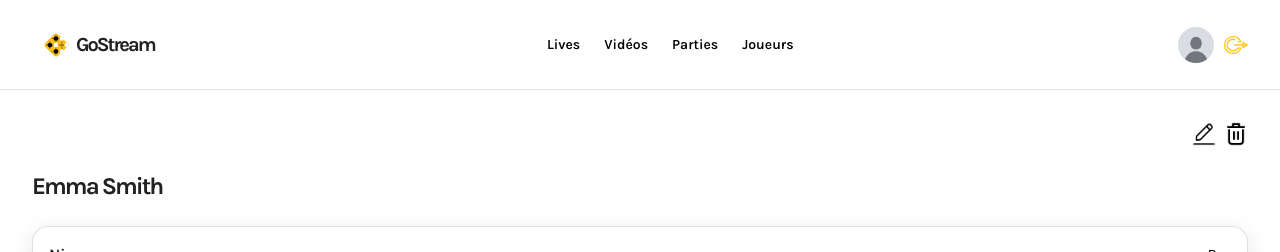
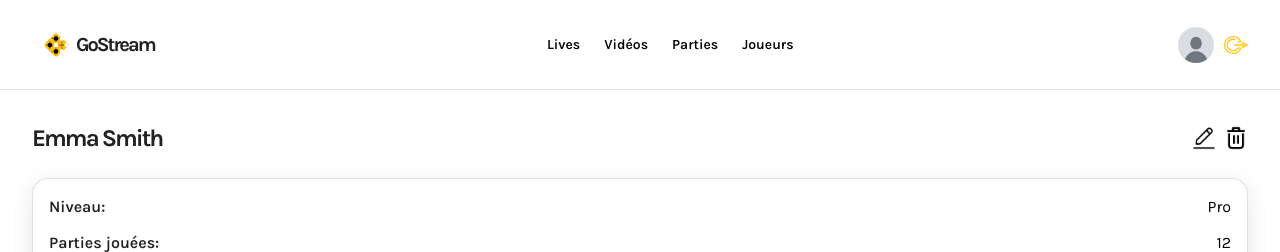
Before and after one commit to sadok-lajmi/TenukiGo-2025, a Next.js app in the folder frontend/: page /player/1 in a window 1280 px wide. Shown: the top 252 px of the page. Built offline with nearby package versions, Linux system fonts and the light colour scheme; no server answers.

Commit message:
amélioration esthétique des pages d'affichage

```diff
--- a/frontend/app/(root)/match/[matchid]/page.tsx
+++ b/frontend/app/(root)/match/[matchid]/page.tsx
@@ -76,14 +76,16 @@
 
   return (
     <main className="wrapper page flex flex-col gap-6 py-8">
+      <div className="flex items-center justify-between">
+      {/* Title */}
+      <h1 className="text-2xl font-bold text-dark-100">{match?.title}</h1>
       <div className="flex justify-end gap-2">
         <Link href={`/match/${matchId}/edit`}>
           <img src="/assets/icons/edit.png" className="w-6 h-6 cursor-pointer left" />
         </Link>
         <DeletePopUp mode="match" id={matchId?.toString()} />
       </div>
-      {/* Title */}
-      <h1 className="text-2xl font-bold text-dark-100">{match?.title}</h1>
+      </div>
 
       {/* Style + Date + Duration */}
       <div className="flex flex-wrap items-center gap-4 text-gray-100 font-medium">
--- a/frontend/app/(root)/player/[playerid]/page.tsx
+++ b/frontend/app/(root)/player/[playerid]/page.tsx
@@ -74,17 +74,19 @@
 
   return (
     <main className="wrapper page flex flex-col gap-6 py-8">
+      <div className="flex items-center justify-between">
+      {/* Player Name */}
+      <h1 className="text-2xl font-bold text-dark-100">
+        {player.firstName} {player.lastName}
+      </h1>
+
       <div className="flex justify-end gap-2">
         <Link href={`/player/${playerId}/edit`}>
           <img src="/assets/icons/edit.png" className="w-6 h-6 cursor-pointer left" />
         </Link>
         <DeletePopUp mode="player" id={playerId?.toString()} />
       </div>
-
-      {/* Player Name */}
-      <h1 className="text-2xl font-bold text-dark-100">
-        {player.firstName} {player.lastName}
-      </h1>
+      </div>
 
       {/* Player Summary Card */}
       <section className="flex flex-col gap-3 border border-gray-20 rounded-2xl shadow-10 p-4 bg-white">
--- a/frontend/app/(root)/video/[videoId]/page.tsx
+++ b/frontend/app/(root)/video/[videoId]/page.tsx
@@ -145,11 +145,15 @@
 return (
 
   <main className="wrapper page flex flex-col gap-6 py-8">
+    <div className="flex items-center justify-between">
+    {/* Title */}
+    <h1 className="text-2xl font-bold text-dark-100">{video.title}</h1>
     <div className="flex justify-end gap-2">
       <Link href={`/video/${videoId}/edit`}>
         <img src="/assets/icons/edit.png" className="w-6 h-6 cursor-pointer left" />
       </Link>
       <DeletePopUp mode="video" id={videoId?.toString()} />
+    </div>
     </div>
 
     {/* Video Section */}
@@ -164,10 +168,9 @@
         />
       </div>
 
-      {/* Title + Date */}
+      {/* Date */}
       <div className="flex justify-between items-center">
       <div className="flex flex-col mt-3 gap-1">
-        <h1 className="text-xl font-semibold text-dark-100">{video.title}</h1>
         <p className="text-sm text-gray-100">Postée le : {video.uploadDate}</p>
       </div>
         { !video.sgf && (
```
